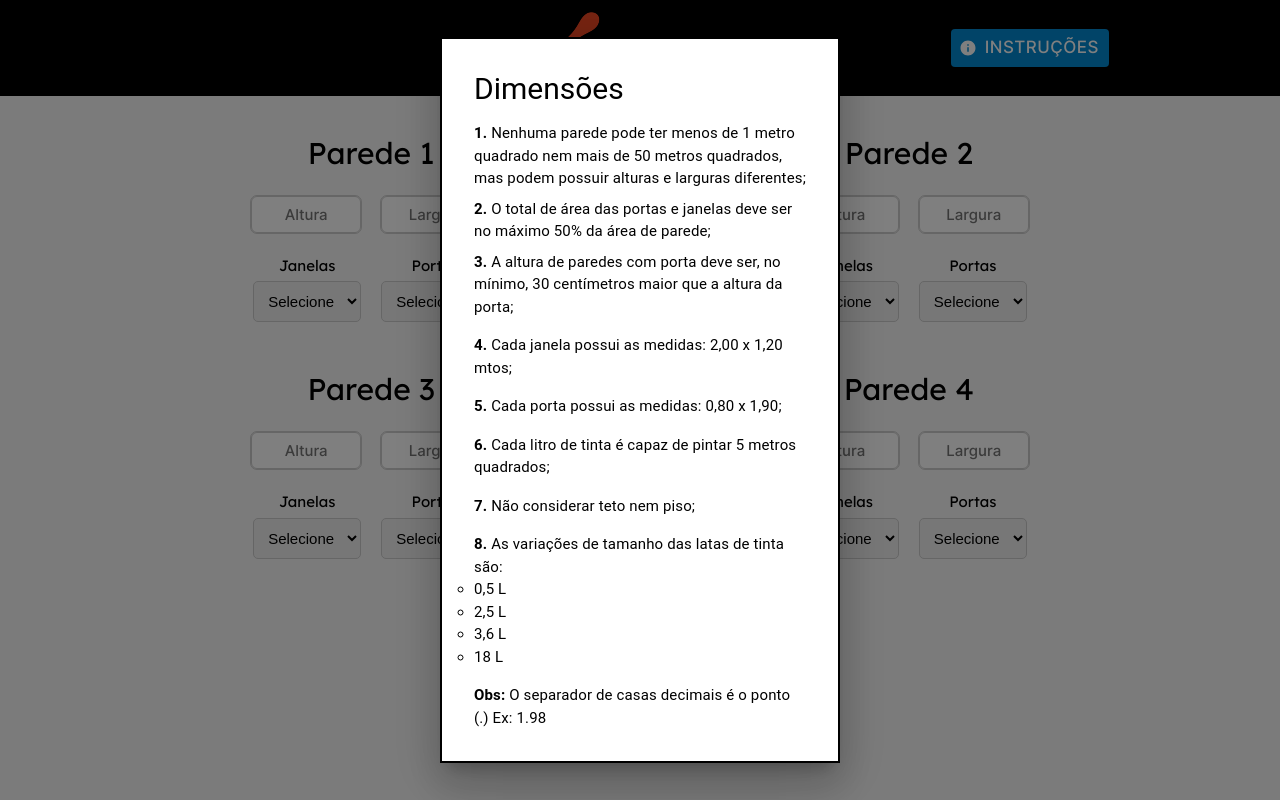
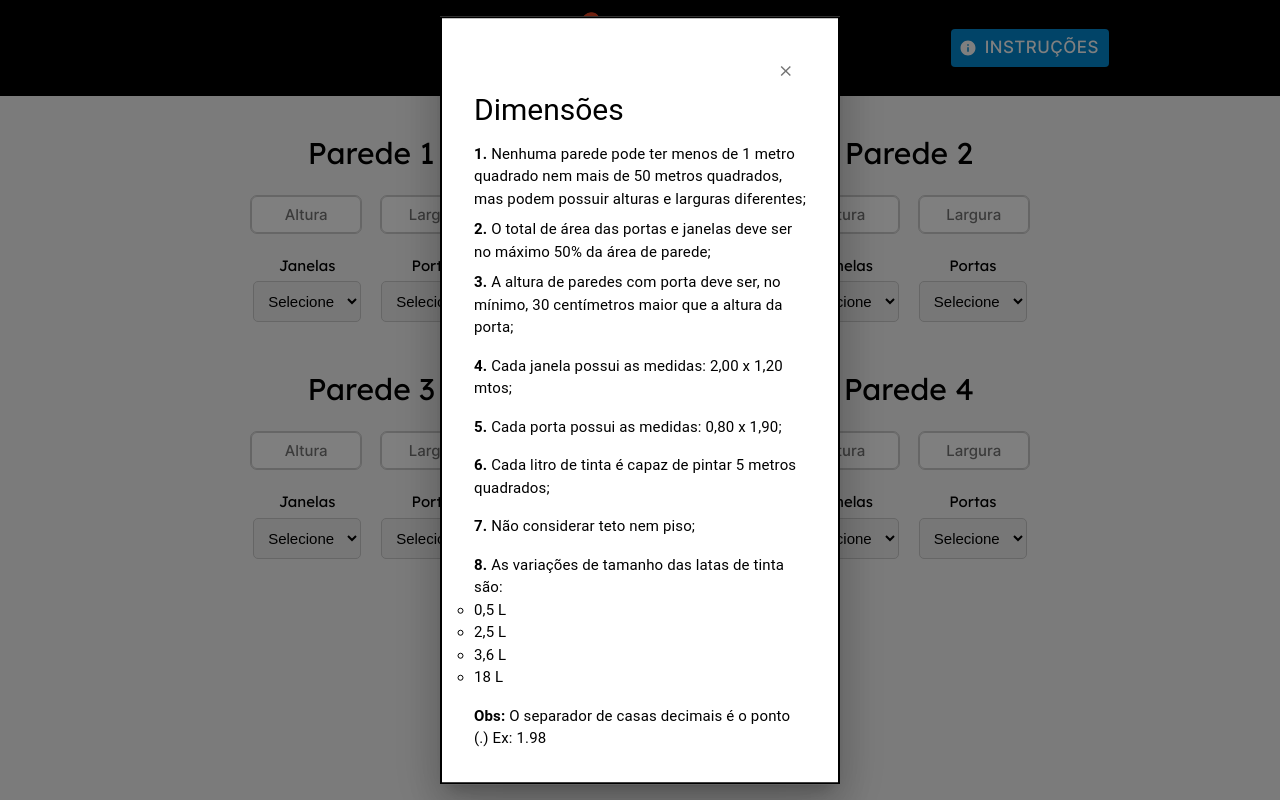
Before and after one commit to joao-porfirio/paintroom, a React (Create React App) app: page / in a window 1280 px wide. Both pictures are taken after a click on the button "INSTRUÇÕES". Built offline with nearby package versions, Linux system fonts and the light colour scheme.

Commit message:
Incluindo botao de fechar modal

```diff
--- a/src/components/Header.jsx
+++ b/src/components/Header.jsx
@@ -5,9 +5,10 @@ import Box from '@mui/material/Box';
 import Modal from '@mui/material/Modal';
 import Fade from '@mui/material/Fade';
 import Button from '@mui/material/Button';
+import IconButton from '@mui/material/IconButton';
 import Typography from '@mui/material/Typography';
 import InfoIcon from '@mui/icons-material/Info';
-
+import CloseIcon from '@mui/icons-material/Close';
 import { Link } from 'react-router-dom'
 import '../css/reset.css';
 import '../css/style.css';
@@ -23,6 +24,7 @@ const style = {
 	boxShadow: 24,
 	p: 4,
 };
+
 
 export const Header = () => {
 
@@ -40,7 +42,6 @@ export const Header = () => {
 							<img className="header__logo" src={logo} alt="Logo" />
 						</Link>
 					</li>
-
 					<li>
 						<Button color="info" onClick={handleOpen} startIcon={<InfoIcon />} variant="contained" size="small" id="btn-infos">
 							Instruções
@@ -59,6 +60,11 @@ export const Header = () => {
 					>
 						<Fade in={open}>
 							<Box sx={style}>
+								<article className="close-modal">
+									<IconButton aria-label="upload picture" size="large">
+										<CloseIcon fontSize="inherit" onClick={handleClose}/>
+									</IconButton>
+								</article>
 								<Typography id="transition-modal-title" variant="h3" component="h1">
 								Dimensões
 								</Typography>
```
Lines whose indentation alone changed are shown as unchanged.
